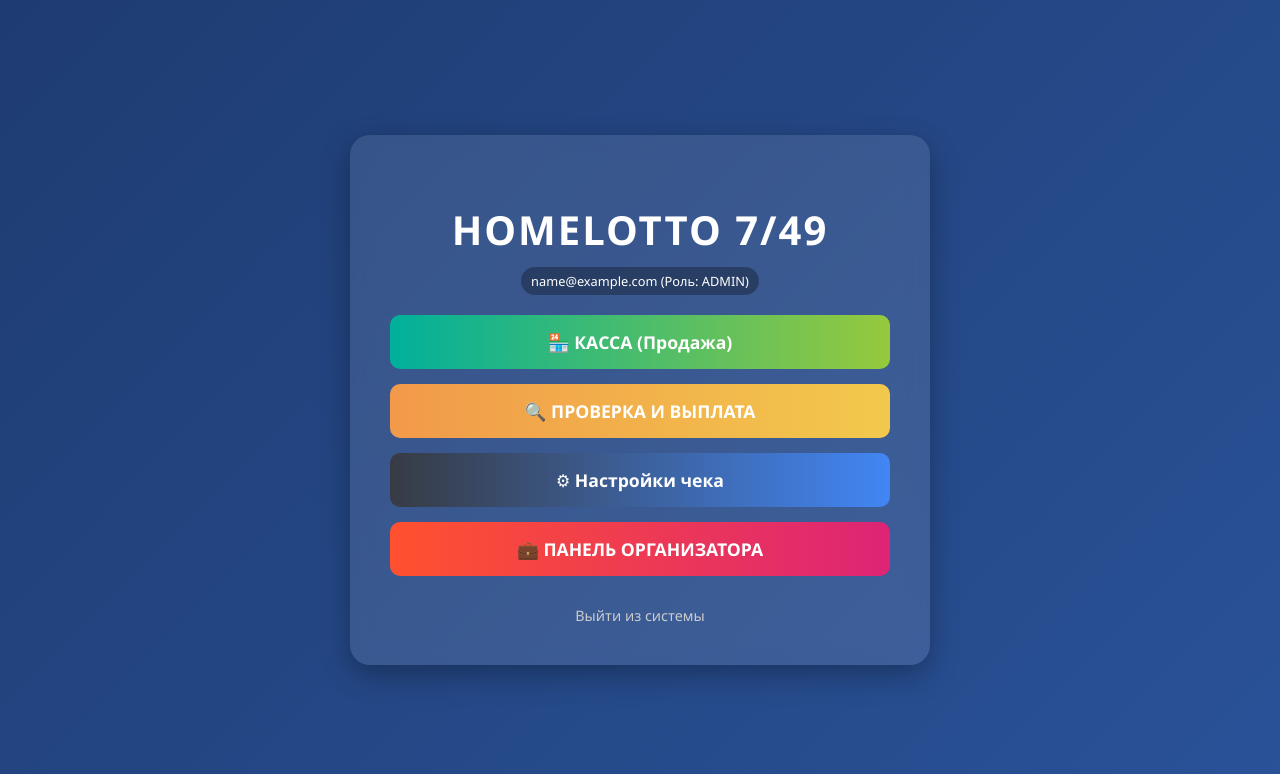
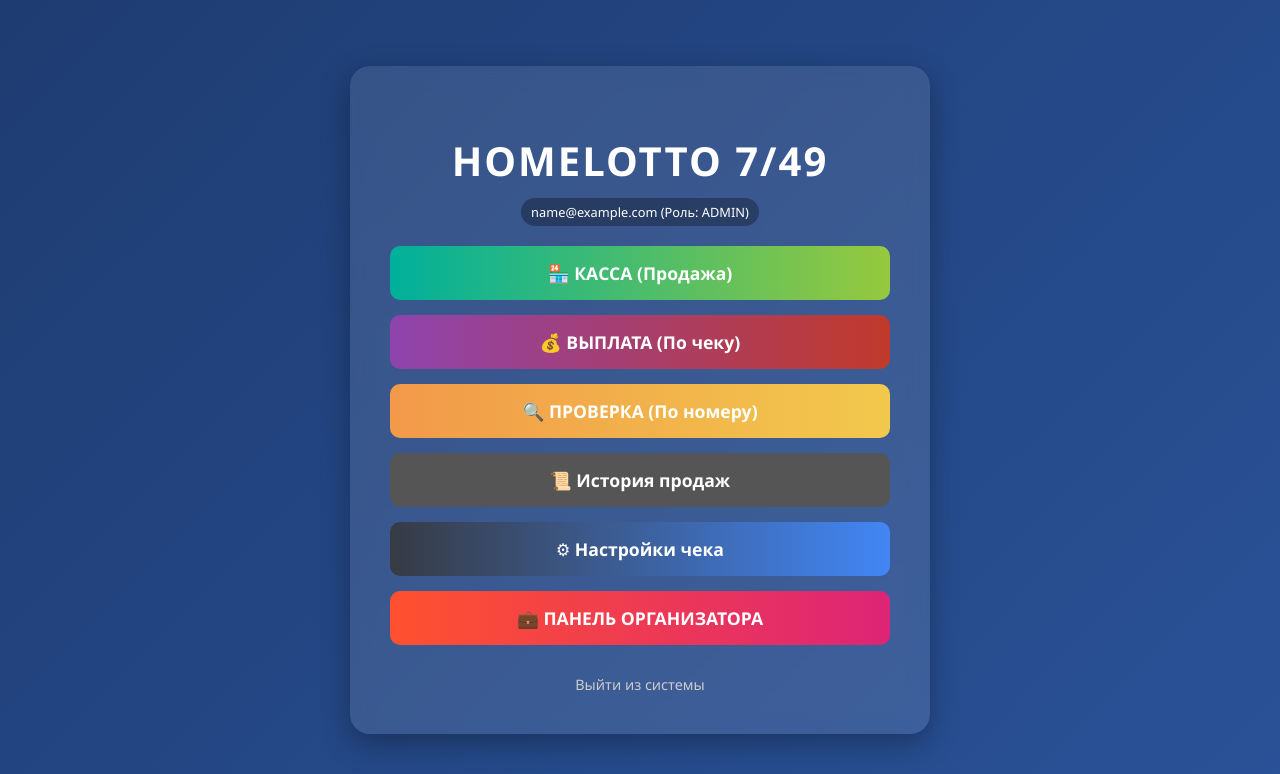
Before and after one commit to homelotto749/lottohome, a Flask app: page / in a window 1280 px wide. Shown: the top 774 px of the page. Run offline with Flask 3, Linux system fonts and the light colour scheme; the visitor is signed in with stand-in values (Sample User, id 1).

Commit message:
Update index.html

```diff
--- a/templates/index.html
+++ b/templates/index.html
@@ -30,13 +30,16 @@
 
         <div class="btn-grid">
 
-            <!-- МЕНЮ КАССИРА -->
-            {% if role == 'cass' or role == 'admin' %}
-                <a href="/cashier" class="btn btn-cass">🏪 КАССА (Продажа)</a>
-                <a href="/check_ticket_page" class="btn btn-check">🔍 ПРОВЕРКА И ВЫПЛАТА</a>
-                <!-- Настройки адреса теперь у кассира -->
-                <a href="/settings" class="btn btn-set">⚙ Настройки чека</a>
-            {% endif %}
+           {% if role == 'cass' or role == 'admin' %}
+    <a href="/cashier" class="btn btn-cass">🏪 КАССА (Продажа)</a>
+    <!-- Новая кнопка выплаты -->
+    <a href="/payout_scan_page" class="btn btn-check" style="background: linear-gradient(to right, #8e44ad, #c0392b);">💰 ВЫПЛАТА (По чеку)</a>
+    <!-- Старая кнопка (можно оставить для ручного поиска) -->
+    <a href="/check_ticket_page" class="btn btn-check">🔍 ПРОВЕРКА (По номеру)</a>
+    <!-- История -->
+    <a href="/cashier_history" class="btn btn-set" style="background: #555;">📜 История продаж</a>
+    <a href="/settings" class="btn btn-set">⚙ Настройки чека</a>
+{% endif %}
 
             <!-- МЕНЮ ОРГАНИЗАТОРА -->
             {% if role == 'org' or role == 'admin' %}
@@ -58,4 +61,5 @@
     </div>
 
 </body>
+
 </html>
```
